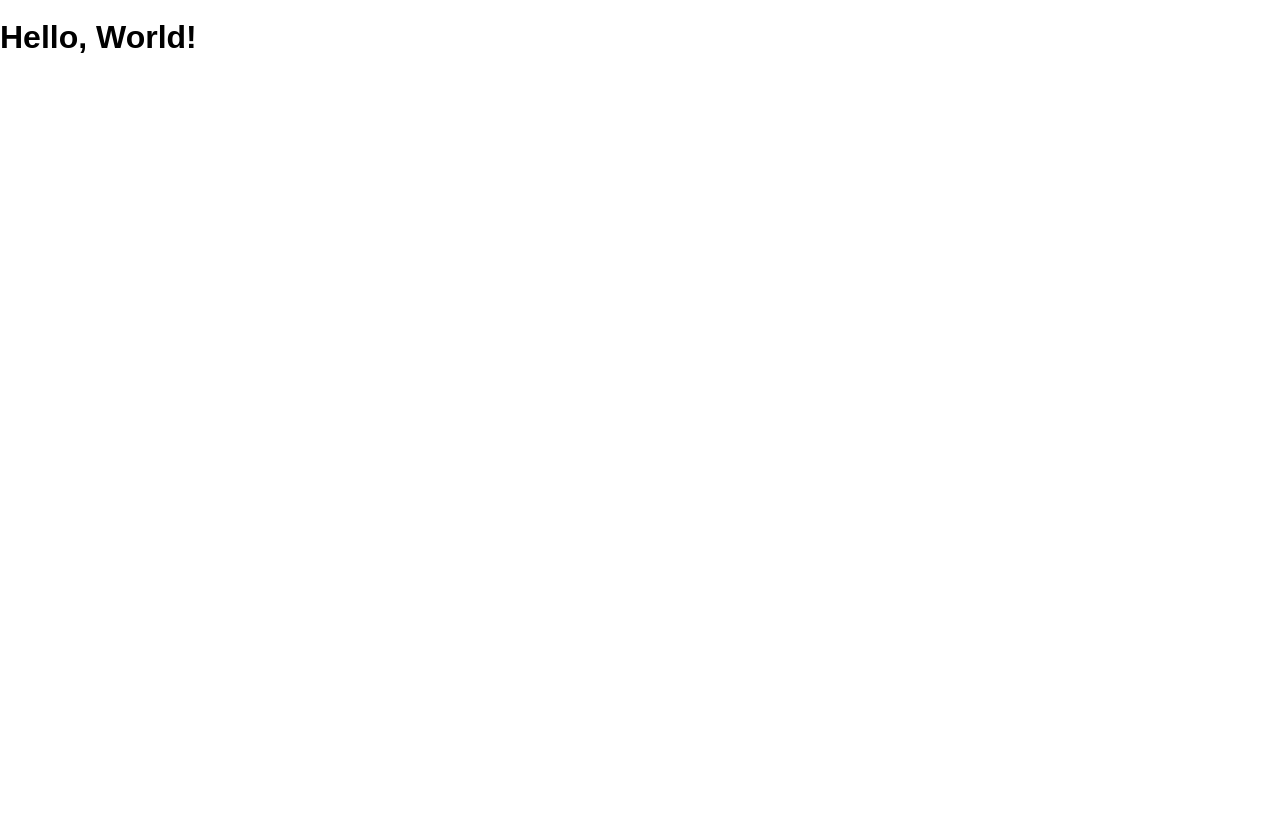
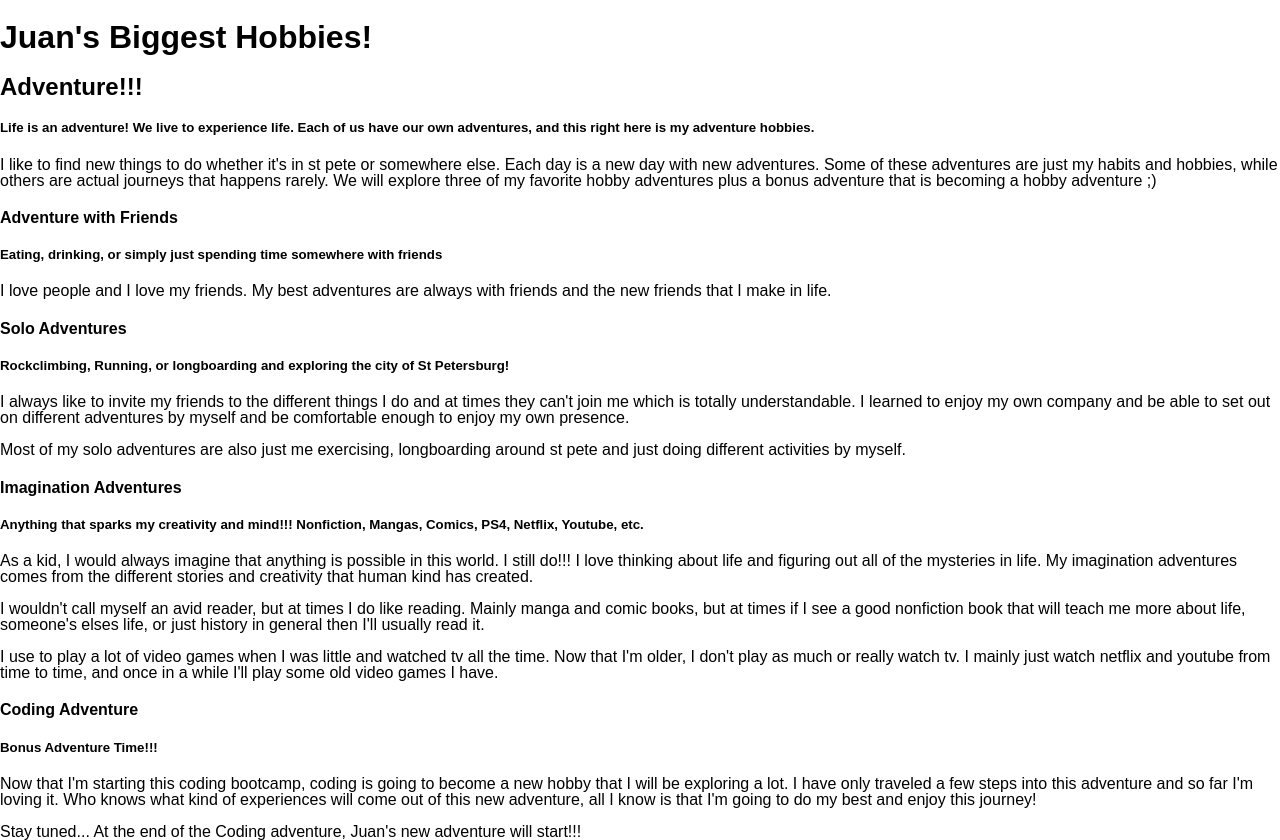
Before and after one commit to juanxsalazar/hobbies, a website: page public/index.html in a window 1280 px wide. Drawn offline with Linux system fonts and the light colour scheme.

Commit message:
content of hobby

```diff
--- a/public/index.html
+++ b/public/index.html
@@ -8,6 +8,28 @@
     <link rel="stylesheet" href="/screen.css">
   </head>
   <body>
-    <h1 class='hello-world'>Hello, World!</h1>
+    <h1 class='hello-world'>Juan's Biggest Hobbies!</h1>
+
+    <h2>Adventure!!!</h2>
+    <h5>Life is an adventure! We live to experience life. Each of us have our own adventures, and this right here is my adventure hobbies. </h5>
+    <p>I like to find new things to do whether it's in st pete or somewhere else. Each day is a new day with new adventures. Some of these adventures are just my habits and hobbies, while others are actual journeys that happens rarely. We will explore three of my favorite hobby adventures plus a bonus adventure that is becoming a hobby adventure ;)</p>
+    <h4>Adventure with Friends</h4>
+    <h5>Eating, drinking, or simply just spending time somewhere with friends</h5>
+    <p> I love people and I love my friends. My best adventures are always with friends and the new friends that I make in life.
+    </p>
+    <h4>Solo Adventures</h4>
+    <h5> Rockclimbing, Running, or longboarding and exploring the city of St Petersburg! </h5>
+    <p> I always like to invite my friends to the different things I do and at times they can't join me which is totally understandable. I learned to enjoy my own company and be able to set out on different adventures by myself and be comfortable enough to enjoy my own presence. </p>
+    <p>Most of my solo adventures are also just me exercising, longboarding around st pete and just doing different activities by myself.</p>
+    <h4>Imagination Adventures</h4>
+    <h5> Anything that sparks my creativity and mind!!! Nonfiction, Mangas, Comics, PS4, Netflix, Youtube, etc.</h5>
+    <p>As a kid, I would always imagine that anything is possible in this world. I still do!!! I love thinking about life and figuring out all of the mysteries in life. My imagination adventures comes from the different stories and creativity that human kind has created.</p>
+    <p>I wouldn't call myself an avid reader, but at times I do like reading. Mainly manga and comic books, but at times if I see a good nonfiction book that will teach me more about life, someone's elses life, or just history in general then I'll usually read it.  </p>
+    <p>I use to play a lot of video games when I was little and watched tv all the time. Now that I'm older, I don't play as much or really watch tv. I mainly just watch netflix and youtube from time to time, and once in a while I'll play some old video games I have. </p>
+    <h4>Coding Adventure</h4>
+    <h5>Bonus Adventure Time!!! </h5>
+
+    <p>Now that I'm starting this coding bootcamp, coding is going to become a new hobby that I will be exploring a lot. I have only traveled a few steps into this adventure and so far I'm loving it. Who knows what kind of experiences will come out of this new adventure, all I know is that I'm going to do my best and enjoy this journey!   </p>
+  <p>Stay tuned... At the end of the Coding adventure, Juan's new adventure will start!!!</p>
   </body>
 </html>
--- a/public/screen.css
+++ b/public/screen.css
@@ -9,4 +9,5 @@ html {
 body {
   margin: 0;
   min-height: 100%;
+
 }
```
Also changed, not shown: public/Images/Kh3.jpg (added), public/Images/Kingdom Hearts.png (added), public/Images/biography.jpg (added), public/Images/climb.jpg (added), public/Images/golf.jpg (added), public/Images/injustice.jpg (added), public/Images/man.jpg (added), public/Images/para.jpg (added), public/Images/sky.jpg (added), public/Images/sv.jpg (added), public/Images/vinoy.jpg (added), public/Images/volunt.jpg (added).
